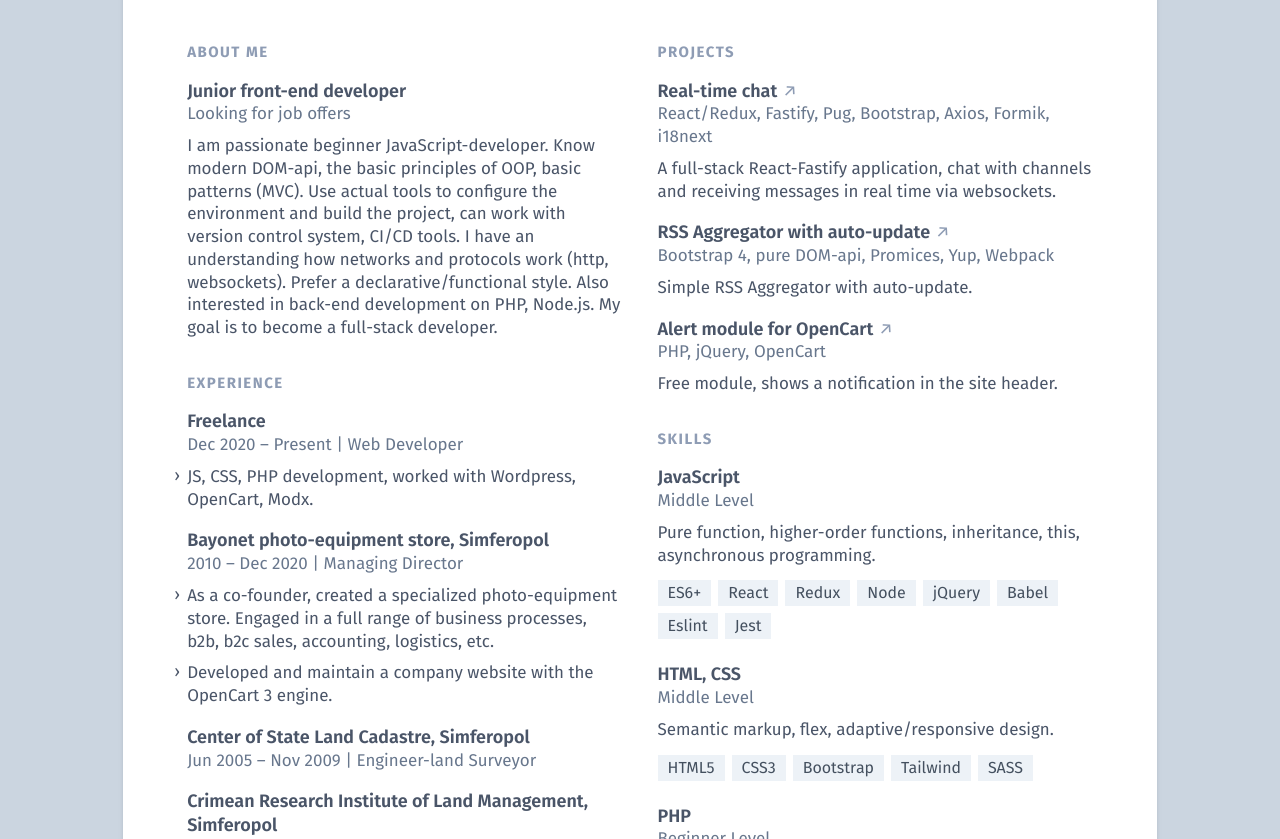
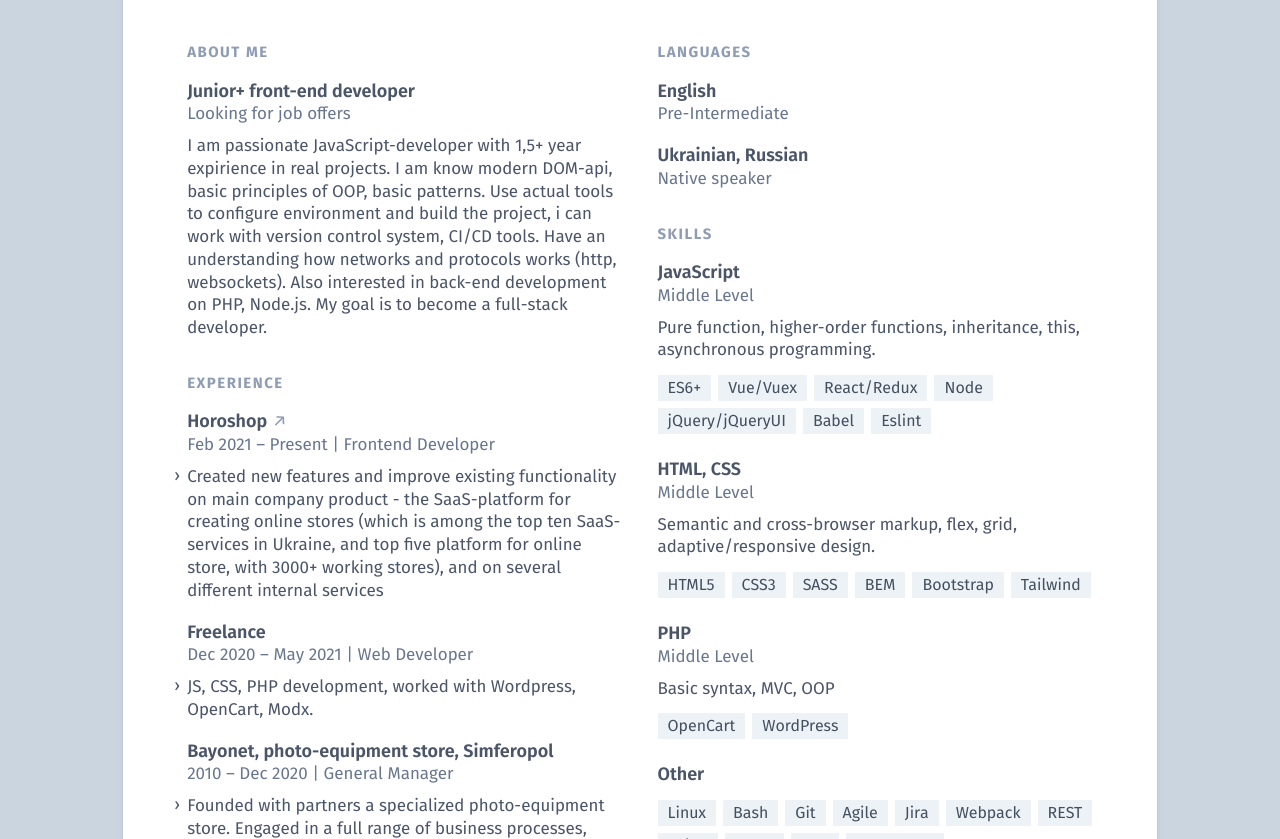
Before and after one commit to mbalyura/cv, a plain HTML site: page index.html in a window 1280 px wide. Shown: the part 113-952 px from the top of the page. Drawn offline with Linux system fonts and the light colour scheme.

Commit message:
update info

```diff
--- a/index.html
+++ b/index.html
@@ -50,18 +50,17 @@
             <section class="mb-4.5 break-inside-avoid">
               <header>
                 <h3 class="text-lg font-semibold text-gray-700 leading-snugish">
-                  Junior front-end developer
+                  Junior+ front-end developer
                 </h3>
                 <p class="leading-normal text-md text-gray-650">
                   Looking for job offers
                 </p>
               </header>
               <p class="mt-2.1 text-md text-gray-700 leading-normal">
-                I am passionate beginner JavaScript-developer.
-                Know modern DOM-api, the basic principles of OOP, basic patterns (MVC).
-                Use actual tools to configure the environment and build the project, can work with version control system, CI/CD tools.
-                I have an understanding how networks and protocols work (http, websockets).
-                Prefer a declarative/functional style.
+                I am passionate JavaScript-developer with 1,5+ year expirience in real projects.
+                I am know modern DOM-api, basic principles of OOP, basic patterns.
+                Use actual tools to configure environment and build the project, i can work with version control system, CI/CD tools.
+                Have an understanding how networks and protocols works (http, websockets).
                 Also interested in back-end development on PHP, Node.js.
                 My goal is to become a full-stack developer.
               </p>
@@ -82,10 +81,34 @@
             <section class="mb-4.5 break-inside-avoid">
               <header>
                 <h3 class="text-lg font-semibold text-gray-700 leading-snugish">
+                  <a href="https://horoshop.ua/">
+                    Horoshop
+                    <span class="inline-block text-gray-550 print:text-black font-normal group-hover:text-gray-700 transition duration-100 ease-in">↗</span>
+                  </a>
+                </h3>
+                <p class="leading-normal text-md text-gray-650">
+                  Feb 2021 – Present | Frontend Developer
+                </p>
+              </header>
+              <ul class="">
+                <li class="mt-2.1 text-md text-gray-700 leading-normal">
+                  <span class="absolute -ml-3 sm:-ml-3.2 select-none transform -translate-y-px">›</span>
+                  Created new features and improve existing functionality on main company product
+                  - the SaaS-platform for creating online stores
+                  (which is among the top ten SaaS-services in Ukraine,
+                    and top five platform for online store, with 3000+ working stores),
+                  and on several different internal services
+                </li>
+              </ul>
+            </section>
+
+            <section class="mb-4.5 break-inside-avoid">
+              <header>
+                <h3 class="text-lg font-semibold text-gray-700 leading-snugish">
                   Freelance
                 </h3>
                 <p class="leading-normal text-md text-gray-650">
-                  Dec 2020 – Present | Web Developer
+                  Dec 2020 – May 2021 | Web Developer
                 </p>
               </header>
               <ul class="">
@@ -101,17 +124,17 @@
           <section class="mb-4.5 break-inside-avoid">
             <header>
               <h3 class="text-lg font-semibold text-gray-700 leading-snugish">
-                Bayonet photo-equipment store, Simferopol
+                Bayonet, photo-equipment store, Simferopol
               </h3>
               <p class="leading-normal text-md text-gray-650">
-                2010 – Dec 2020 | Managing Director
+                2010 – Dec 2020 | General Manager
               </p>
             </header>
             <ul class="">
 
               <li class="mt-2.1 text-md text-gray-700 leading-normal">
                 <span class="absolute -ml-3 sm:-ml-3.2 select-none transform -translate-y-px">›</span>
-                As a co-founder, created a specialized photo-equipment store.
+                Founded with partners a specialized photo-equipment store.
                 Engaged in a full range of business processes, b2b, b2c sales, accounting, logistics, etc.
               </li>
               <li class="mt-2.1 text-md text-gray-700 leading-normal">
@@ -127,18 +150,7 @@
                 Center of State Land Cadastre, Simferopol
               </h3>
               <p class="leading-normal text-md text-gray-650">
-                Jun 2005 – Nov 2009 | Engineer-land Surveyor
-              </p>
-            </header>
-          </section>
-
-          <section class="mb-4.5 break-inside-avoid">
-            <header>
-              <h3 class="text-lg font-semibold text-gray-700 leading-snugish">
-                Crimean Research Institute of Land Management, Simferopol
-              </h3>
-              <p class="leading-normal text-md text-gray-650">
-                Jun 2004 – Mar 2005 | Assistant Surveyor
+                Jun 2005 – Nov 2009 | Engineer Land-surveyor
               </p>
             </header>
           </section>
@@ -156,7 +168,10 @@
             <section class="mb-4.5 break-inside-avoid">
               <header>
                 <h3 class="text-lg font-semibold text-gray-700 leading-snugish">
-                  Hexlet Online School
+                  <a href="https://ru.hexlet.io/">
+                    Hexlet Online School
+                    <span class="inline-block text-gray-550 print:text-black font-normal group-hover:text-gray-700 transition duration-100 ease-in">↗</span>
+                  </a>
                 </h3>
                 <p class="leading-normal text-md text-gray-650">
                   Sep 2019 – May 2020 | Frontend Developer
@@ -219,71 +234,6 @@
           <div class="break-inside-avoid">
 
             <h2 class="mb-4 font-bold tracking-widest text-sm2 text-gray-550 print:font-normal">
-              PROJECTS
-            </h2>
-
-            <section class="mb-4.5 break-inside-avoid">
-              <header>
-                <h3 class="text-lg font-semibold text-gray-700 leading-snugish">
-                  <a href="https://github.com/mbalyura/real-time-chat" class="group">
-                    Real-time chat
-                    <span class="inline-block text-gray-550 print:text-black font-normal group-hover:text-gray-700 transition duration-100 ease-in">↗</span>
-                  </a>
-                </h3>
-                <p class="leading-normal text-md text-gray-650">
-                  React/Redux, Fastify, Pug, Bootstrap, Axios, Formik, i18next
-                </p>
-              </header>
-              <p class="mt-2.1 text-md text-gray-700 leading-normal">
-                A full-stack React-Fastify application, chat with channels and receiving messages in real time via websockets.
-              </p>
-            </section>
-
-          </div>
-
-          <section class="mb-4.5 break-inside-avoid">
-            <header>
-              <h3 class="text-lg font-semibold text-gray-700 leading-snugish">
-                <a href="https://github.com/mbalyura/rss-aggregator" class="group">
-                  RSS Aggregator with auto-update
-                  <span
-                    class="inline-block text-gray-550 print:text-black font-normal group-hover:text-gray-700 transition duration-100 ease-in">↗</span>
-                </a>
-              </h3>
-              <p class="leading-normal text-md text-gray-650">
-                Bootstrap 4, pure DOM-api, Promices, Yup, Webpack
-              </p>
-            </header>
-            <p class="mt-2.1 text-md text-gray-700 leading-normal">
-              Simple RSS Aggregator with auto-update.
-            </p>
-          </section>
-
-          <section class="mb-4.5 break-inside-avoid">
-            <header>
-              <h3 class="text-lg font-semibold text-gray-700 leading-snugish">
-                <a href="https://opencartforum.com/files/file/8663-prostoe-uvedomlenie-v-shapke/?tab=reviews" class="group">
-                  Alert module for OpenCart
-                  <span
-                    class="inline-block text-gray-550 print:text-black font-normal group-hover:text-gray-700 transition duration-100 ease-in">↗</span>
-                </a>
-              </h3>
-              <p class="leading-normal text-md text-gray-650">
-                PHP, jQuery, OpenCart
-              </p>
-            </header>
-            <p class="mt-2.1 text-md text-gray-700 leading-normal">
-              Free module, shows a notification in the site header.
-            </p>
-          </section>
-
-        </section>
-
-        <section class="mt-8 first:mt-0">
-
-          <div class="break-inside-avoid">
-
-            <h2 class="mb-4 font-bold tracking-widest text-sm2 text-gray-550 print:font-normal">
               SKILLS
             </h2>
 
@@ -307,11 +257,11 @@
                   </li>
                   <li
                     class="px-2.5 mr-1.6 mb-1.6 text-base text-gray-750 print:bg-white print:border-inset bg-gray-200">
-                    React
+                    Vue/Vuex
                   </li>
                   <li
                     class="px-2.5 mr-1.6 mb-1.6 text-base text-gray-750 print:bg-white print:border-inset bg-gray-200">
-                    Redux
+                    React/Redux
                   </li>
                   <li
                     class="px-2.5 mr-1.6 mb-1.6 text-base text-gray-750 print:bg-white print:border-inset bg-gray-200">
@@ -319,7 +269,7 @@
                   </li>
                   <li
                     class="px-2.5 mr-1.6 mb-1.6 text-base text-gray-750 print:bg-white print:border-inset bg-gray-200">
-                    jQuery
+                    jQuery/jQueryUI
                   </li>
                   <li
                     class="px-2.5 mr-1.6 mb-1.6 text-base text-gray-750 print:bg-white print:border-inset bg-gray-200">
@@ -328,10 +278,6 @@
                   <li
                     class="px-2.5 mr-1.6 mb-1.6 text-base text-gray-750 print:bg-white print:border-inset bg-gray-200">
                     Eslint
-                  </li>
-                  <li
-                    class="px-2.5 mr-1.6 mb-1.6 text-base text-gray-750 print:bg-white print:border-inset bg-gray-200">
-                    Jest
                   </li>
                 </ul>
               </div>
@@ -347,7 +293,7 @@
                 </p>
               </header>
               <p class="mt-2.1 text-md text-gray-700 leading-normal">
-                Semantic markup, flex, adaptive/responsive design.
+                Semantic and cross-browser markup, flex, grid, adaptive/responsive design.
               </p>
               <div class="my-3.2 last:pb-1.5">
                 <ul class="flex flex-wrap text-md leading-relaxed -mr-1.6 -mb-1.6">
@@ -361,15 +307,19 @@
                   </li>
                   <li
                     class="px-2.5 mr-1.6 mb-1.6 text-base text-gray-750 print:bg-white print:border-inset bg-gray-200">
+                    SASS
+                  </li>
+                  <li
+                    class="px-2.5 mr-1.6 mb-1.6 text-base text-gray-750 print:bg-white print:border-inset bg-gray-200">
+                    BEM
+                  </li>
+                  <li
+                    class="px-2.5 mr-1.6 mb-1.6 text-base text-gray-750 print:bg-white print:border-inset bg-gray-200">
                     Bootstrap
                   </li>
                   <li
                     class="px-2.5 mr-1.6 mb-1.6 text-base text-gray-750 print:bg-white print:border-inset bg-gray-200">
                     Tailwind
-                  </li>
-                  <li
-                    class="px-2.5 mr-1.6 mb-1.6 text-base text-gray-750 print:bg-white print:border-inset bg-gray-200">
-                    SASS
                   </li>
                 </ul>
               </div>
@@ -381,7 +331,7 @@
                   PHP
                 </h3>
                 <p class="leading-normal text-md text-gray-650">
-                  Beginner Level
+                  Middle Level
                 </p>
               </header>
               <p class="mt-2.1 text-md text-gray-700 leading-normal">
@@ -412,13 +362,19 @@
             <div class="my-3.2 last:pb-1.5">
               <ul class="flex flex-wrap text-md leading-relaxed -mr-1.6 -mb-1.6">
                 <li class="px-2.5 mr-1.6 mb-1.6 text-base text-gray-750 print:bg-white print:border-inset bg-gray-200">
-                  Git
-                </li>
-                <li class="px-2.5 mr-1.6 mb-1.6 text-base text-gray-750 print:bg-white print:border-inset bg-gray-200">
                   Linux
                 </li>
                 <li class="px-2.5 mr-1.6 mb-1.6 text-base text-gray-750 print:bg-white print:border-inset bg-gray-200">
                   Bash
+                </li>
+                <li class="px-2.5 mr-1.6 mb-1.6 text-base text-gray-750 print:bg-white print:border-inset bg-gray-200">
+                  Git
+                </li>
+                <li class="px-2.5 mr-1.6 mb-1.6 text-base text-gray-750 print:bg-white print:border-inset bg-gray-200">
+                  Agile
+                </li>
+                <li class="px-2.5 mr-1.6 mb-1.6 text-base text-gray-750 print:bg-white print:border-inset bg-gray-200">
+                  Jira
                 </li>
                 <li class="px-2.5 mr-1.6 mb-1.6 text-base text-gray-750 print:bg-white print:border-inset bg-gray-200">
                   Webpack
@@ -455,25 +411,25 @@
             <section class="mb-4.5 break-inside-avoid">
               <ul class="list-inside pr-7">
                 <li class="mt-1.5 leading-normal text-gray-700 text-md">
-                  <a href="//github.com/mbalyura" class="group">
+                  <a href="https://github.com/mbalyura" class="group">
                     github.com/mbalyura
                     <span class="inline-block text-gray-550 print:text-black font-normal group-hover:text-gray-700 transition duration-100 ease-in">↗</span>
                   </a>
                 </li>
                 <li class="mt-1.5 leading-normal text-gray-700 text-md">
-                  <a href="//www.weblancer.net/users/f1del/" class="group">
+                  <a href="https://www.weblancer.net/users/f1del/" class="group">
                     weblancer.net/users/f1del
                     <span class="inline-block text-gray-550 print:text-black font-normal group-hover:text-gray-700 transition duration-100 ease-in">↗</span>
                   </a>
                 </li>
                 <li class="mt-1.5 leading-normal text-gray-700 text-md">
-                  Simferopol, Crimea
+                  Kyiv, Ukraine
                 </li>
                 <li class="mt-1.5 leading-normal text-gray-700 text-md">
                   m.balyura@gmail.com
                 </li>
                 <li class="mt-1.5 leading-normal text-gray-700 text-md">
-                  +7 978 764 73 99
+                  +38 096 867 17 97
                 </li>
               </ul>
             </section>
```
Also changed, not shown: build.css.
